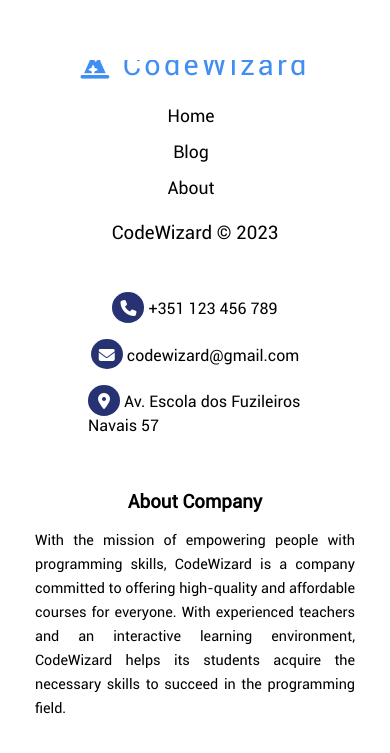
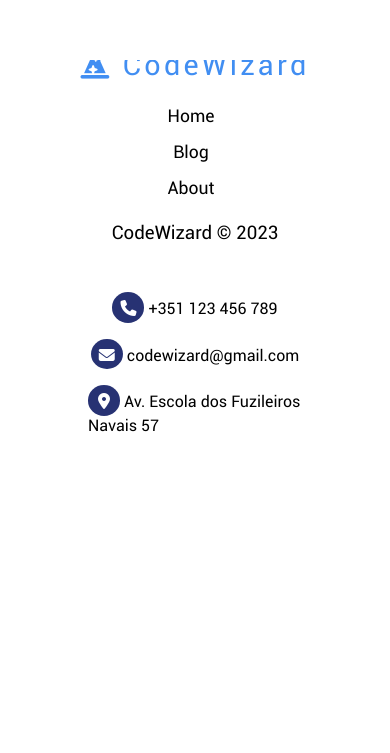
Before and after one commit to Victorceloss/code-wizard, a React (Vite) app in the folder frontend/: page / in a window 390 px wide. Shown: the part 784-1537 px from the top of the page. After the commit the page ends 1275 px from the top, so only its background shows below. Built offline with nearby package versions, Linux system fonts and the light colour scheme; some icons are missing.

Commit message:
:lipstick: style: Small changes in the Footer (Responsive)

```diff
--- a/frontend/src/components/Footer/responsive.css
+++ b/frontend/src/components/Footer/responsive.css
@@ -3,8 +3,7 @@
 @media screen and (min-width: 320px) and (max-width: 700px) {
   .footer,
   .footer-logo,
-  .footer-contacts,
-  .footer-about {
+  .footer-contacts {
     display: flex;
     align-items: center;
     flex-direction: column;
@@ -13,5 +12,5 @@
 
   .footer-contacts {margin: 1.5rem 0;}
 
-  .footer-about {margin: 1.5rem 0;}
+  .footer-about {display: none;}
 }
```
